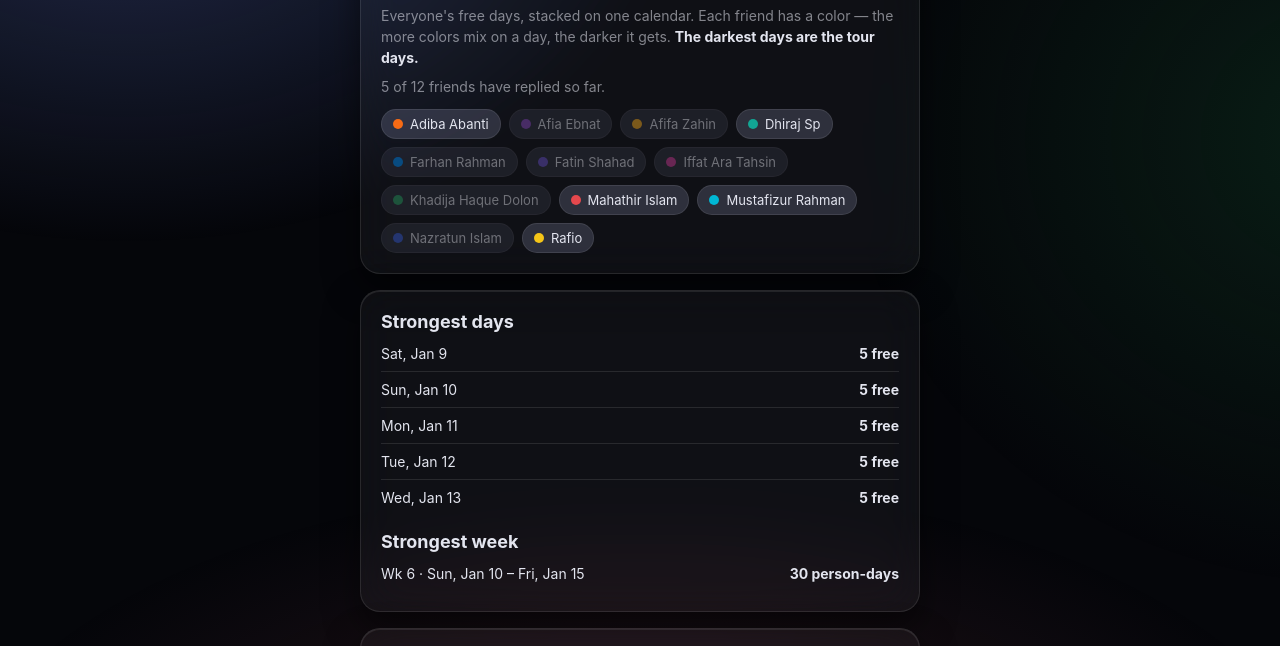
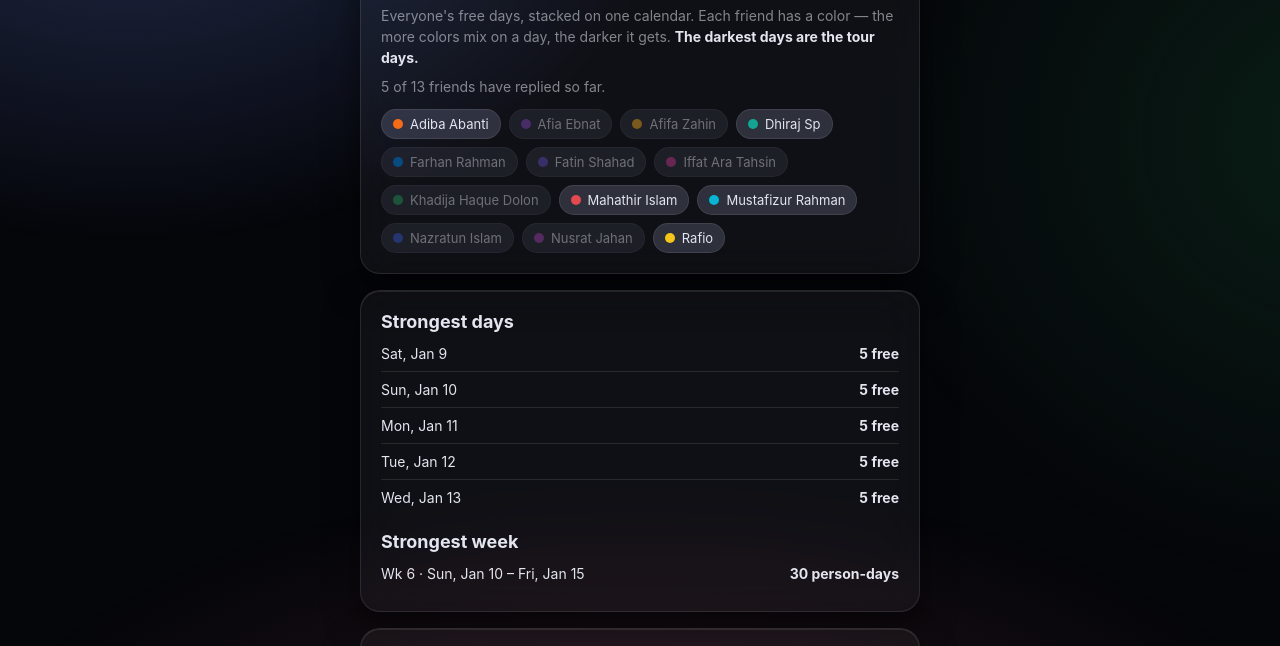
Before and after one commit to FayekAhmed/bd-trip, a plain HTML site: page group.html in a window 1280 px wide. Shown: the part 102-748 px from the top of the page. Drawn offline with Linux system fonts and the light colour scheme.

Commit message:
Update roster

```diff
--- a/group.html
+++ b/group.html
@@ -180,7 +180,7 @@ const ROSTER = [
   ["Adiba Abanti", "#F76B15"], ["Afia Ebnat", "#8E4EC6"], ["Afifa Zahin", "#FFB224"], ["Dhiraj Sp", "#12A594"],
   ["Farhan Rahman", "#0091FF"], ["Fatin Shahad", "#6E56CF"], ["Iffat Ara Tahsin", "#D6409F"],
   ["Khadija Haque Dolon", "#30A46C"], ["Mahathir Islam", "#E5484D"], ["Mustafizur Rahman", "#00B7D4"],
-  ["Nazratun Islam", "#3E63DD"], ["Rafio", "#F5C518"]
+  ["Nazratun Islam", "#3E63DD"], ["Nusrat Jahan", "#AB4ABA"], ["Rafio", "#F5C518"]
 ];
 const COLORS = Object.fromEntries(ROSTER);
 // Overlap fills are shades of green only: the more friends free, the darker the green.
```
Also changed, not shown: index.html (+1 -0 lines).
